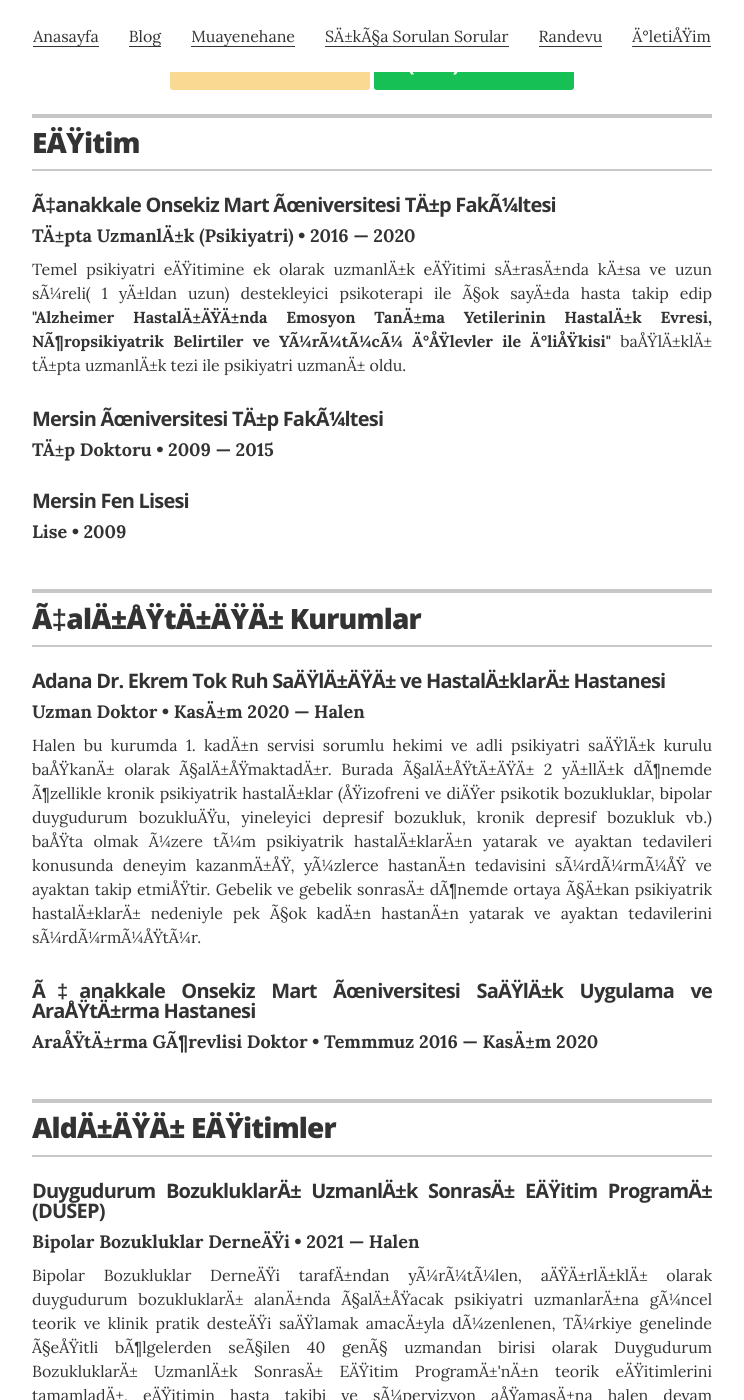
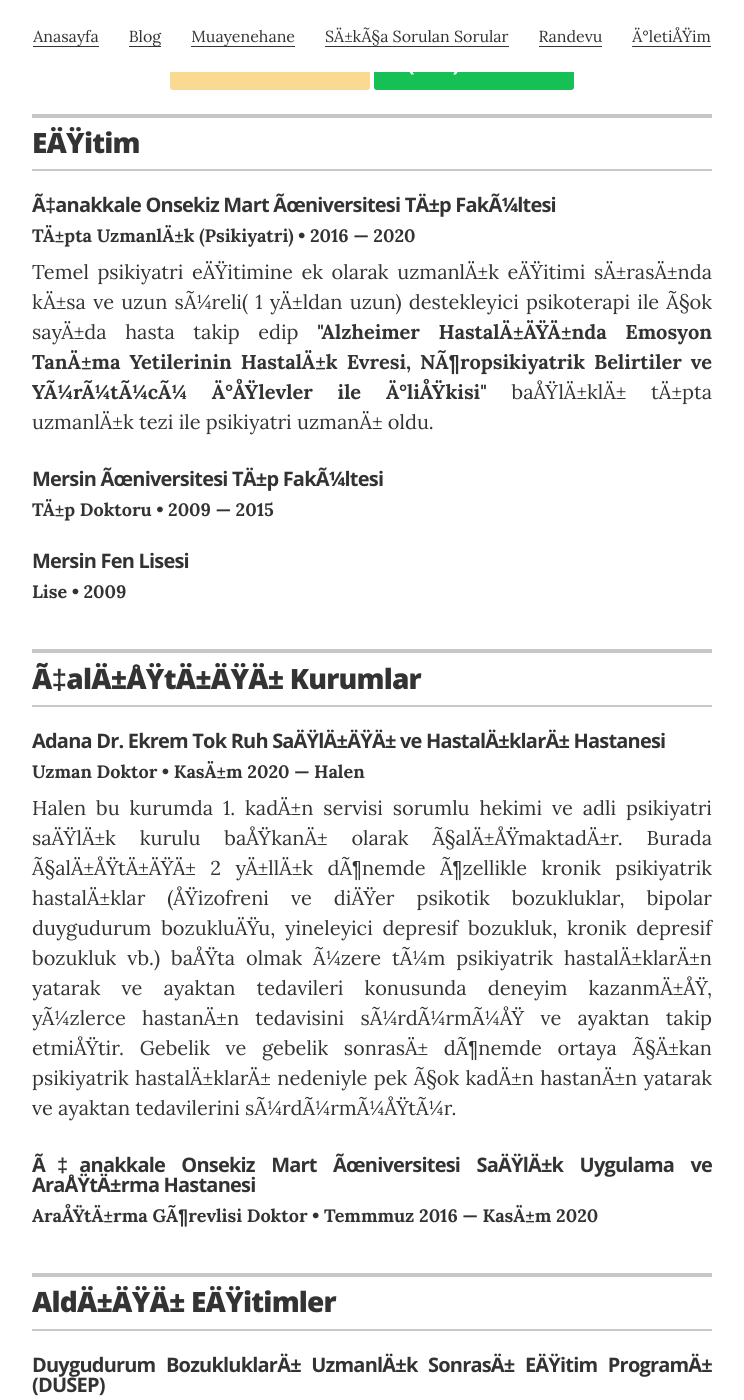
Before and after one commit to ibucgun/ibucgun.github.io, a Jekyll site: the page built from index.html, in a window 1280 px wide and 1400 px high, scrolled down 729 px. Shown: the whole window, without its empty margins (268-1012 px from the left). Built offline with Jekyll 4.4.1, drawn with Linux system fonts in a browser that asks for light colours.

Commit message:
Update _resume.scss

```diff
--- a/_sass/_resume.scss
+++ b/_sass/_resume.scss
@@ -136,7 +136,7 @@
 .content-section {
   margin: 0 0 3rem;
 
-  .resume-item { margin-bottom: 2rem; }
+  .resume-item { margin-bottom: 2rem; font-size: 1.25rem;}
 
   .resume-item-title {
     @include sans_bold;
```
